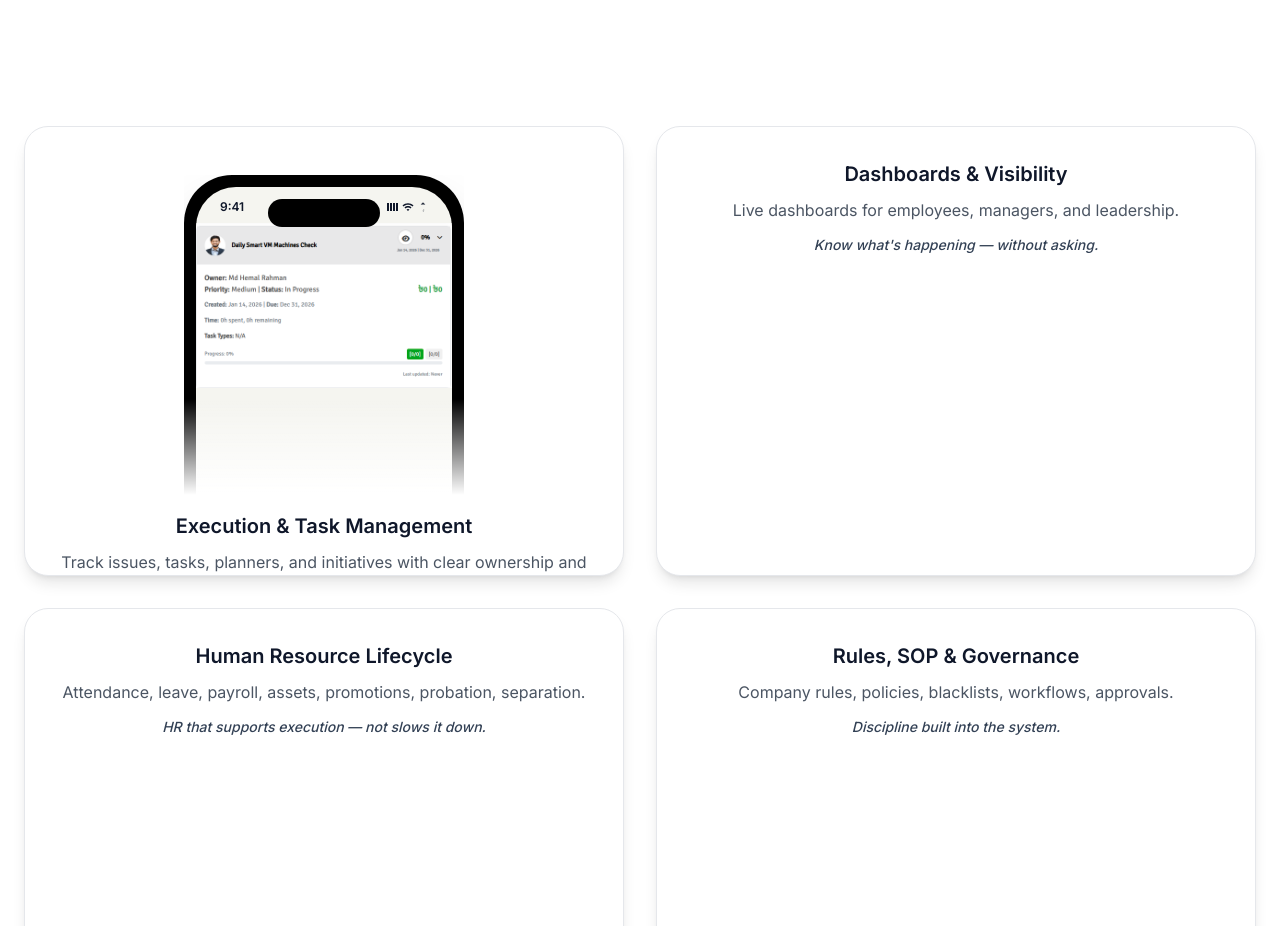
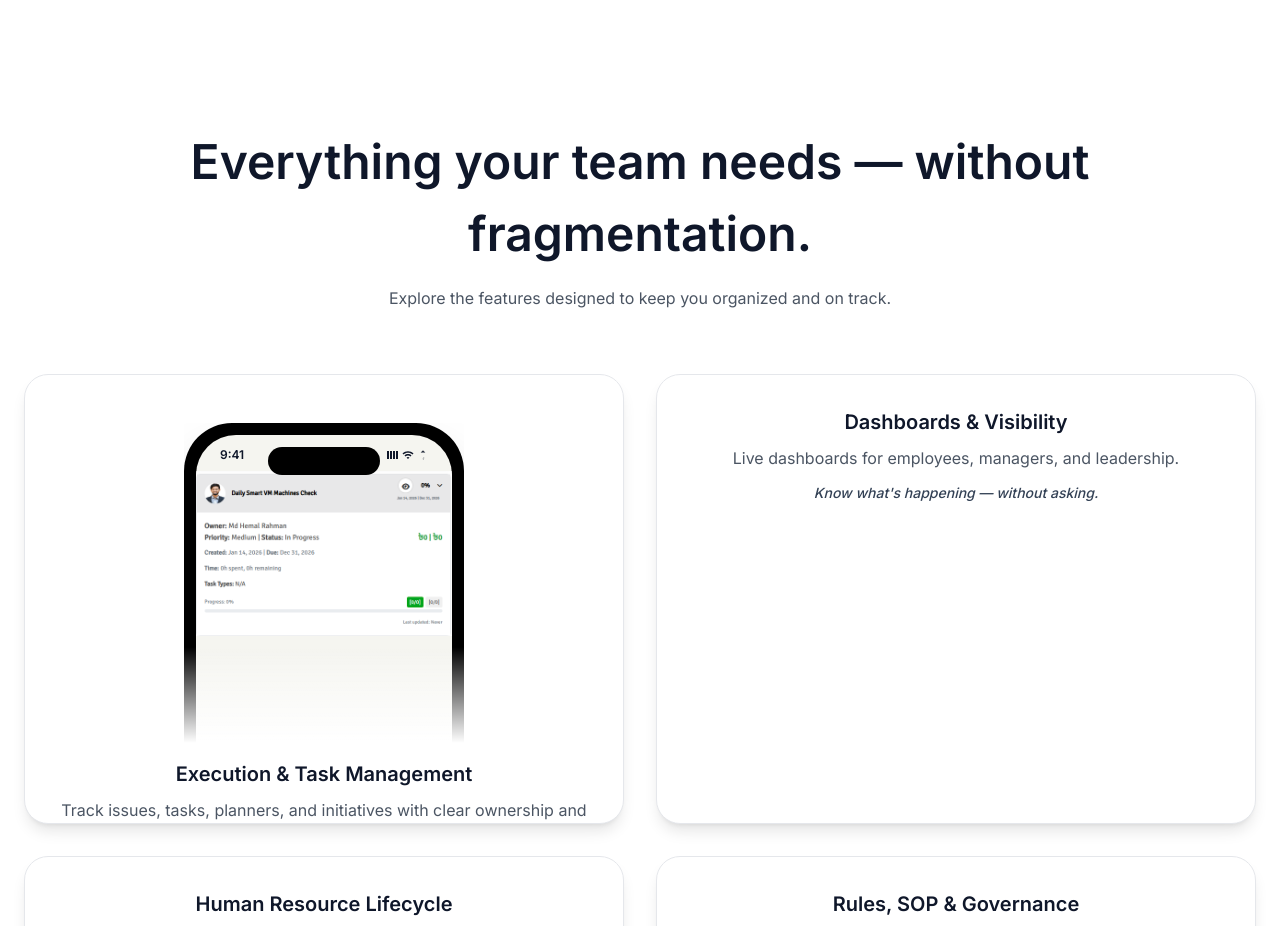
Before and after one commit to Razin-maker/Emp, a React (Vite) app: page / in a window 1280 px wide. Shown: the part 1282-2208 px from the top of the page. Built offline with nearby package versions, Linux system fonts and the light colour scheme.

Commit message:
razin: Badhon bhai

```diff
--- a/src/components/nearo/FeatureGrid.tsx
+++ b/src/components/nearo/FeatureGrid.tsx
@@ -46,6 +46,10 @@ export const FeatureGrid = () => {
     return (
         <section className="py-32 px-6 bg-white">
             <div className="max-w-7xl mx-auto">
+                <div className="text-center mb-16">
+                    <h2 className="text-[48px] font-semibold mb-4 text-slate-900">Everything your team needs — without fragmentation.</h2>
+                    <p className="text-[16px] text-gray-600">Explore the features designed to keep you organized and on track.</p>
+                </div>
                 <div className="grid grid-cols-1 md:grid-cols-2 gap-8">
                     {features.map((feature, index) => (
                         <FeatureCard
```
